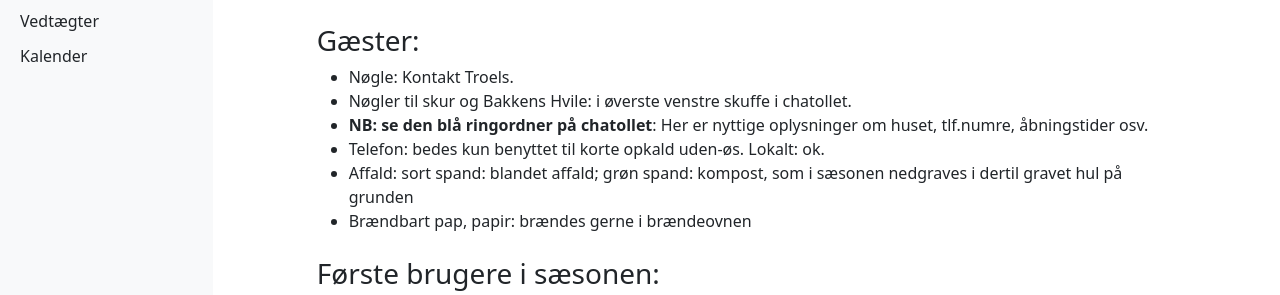
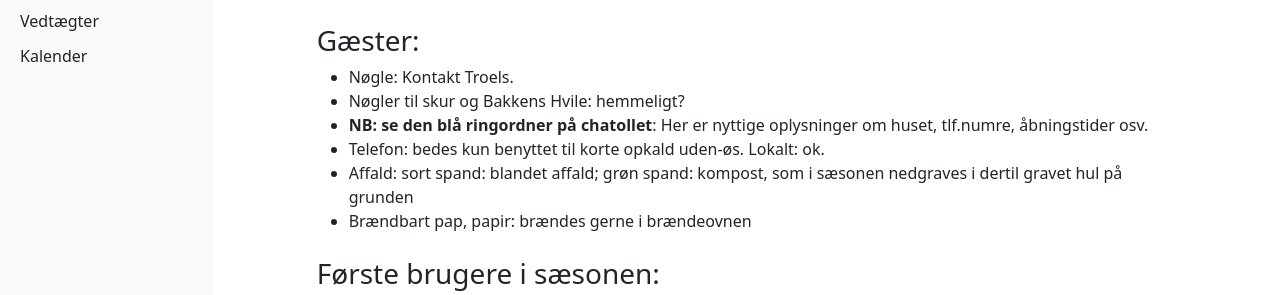
Before and after one commit to RasmusDamgaard/Vraa, a Django app: page /information/ in a window 1280 px wide. Shown: the part 284-579 px from the top of the page. Run offline with Django 4.2, Linux system fonts and the light colour scheme.

Commit message:
deleted old photos not needed. Make key placement for house secret.

```diff
--- a/main/templates/main/information.html
+++ b/main/templates/main/information.html
@@ -16,7 +16,7 @@
   <h3 class="mt-4">Gæster:</h3>
   <ul>
     <li>Nøgle: Kontakt Troels.</li>
-    <li>Nøgler til skur og Bakkens Hvile: i øverste venstre skuffe i chatollet.</li>
+    <li>Nøgler til skur og Bakkens Hvile: hemmeligt?</li>
     <li><strong>NB: se den blå ringordner på chatollet</strong>: Her er nyttige oplysninger om huset, tlf.numre, åbningstider osv.</li>
     <li>Telefon: bedes kun benyttet til korte opkald uden-øs. Lokalt: ok.</li>
     <li>Affald: sort spand: blandet affald; grøn spand: kompost, som i sæsonen nedgraves i dertil gravet hul på grunden</li>
```
Also changed, not shown: main/static/main/img/dsc01062.jpg (deleted), main/static/main/img/dsc01064.jpg (deleted), main/static/main/img/dsc01069.jpg (deleted), main/static/main/img/dsc01132.jpg (deleted), main/static/main/img/dsc01279.jpg (deleted), main/static/main/img/dsc01284.jpg (deleted), main/static/main/img/img_0020.jpg (deleted), main/static/main/img/img_0066.jpg (deleted), main/static/main/img/img_0148.jpg (deleted), main/static/main/img/img_0196.jpg (deleted), main/static/main/img/img_0331.jpg (deleted), main/static/main/img/img_0332.jpg (deleted), main/static/main/img/img_1949.jpg (deleted), main/static/main/img/img_2047.jpg (deleted).
